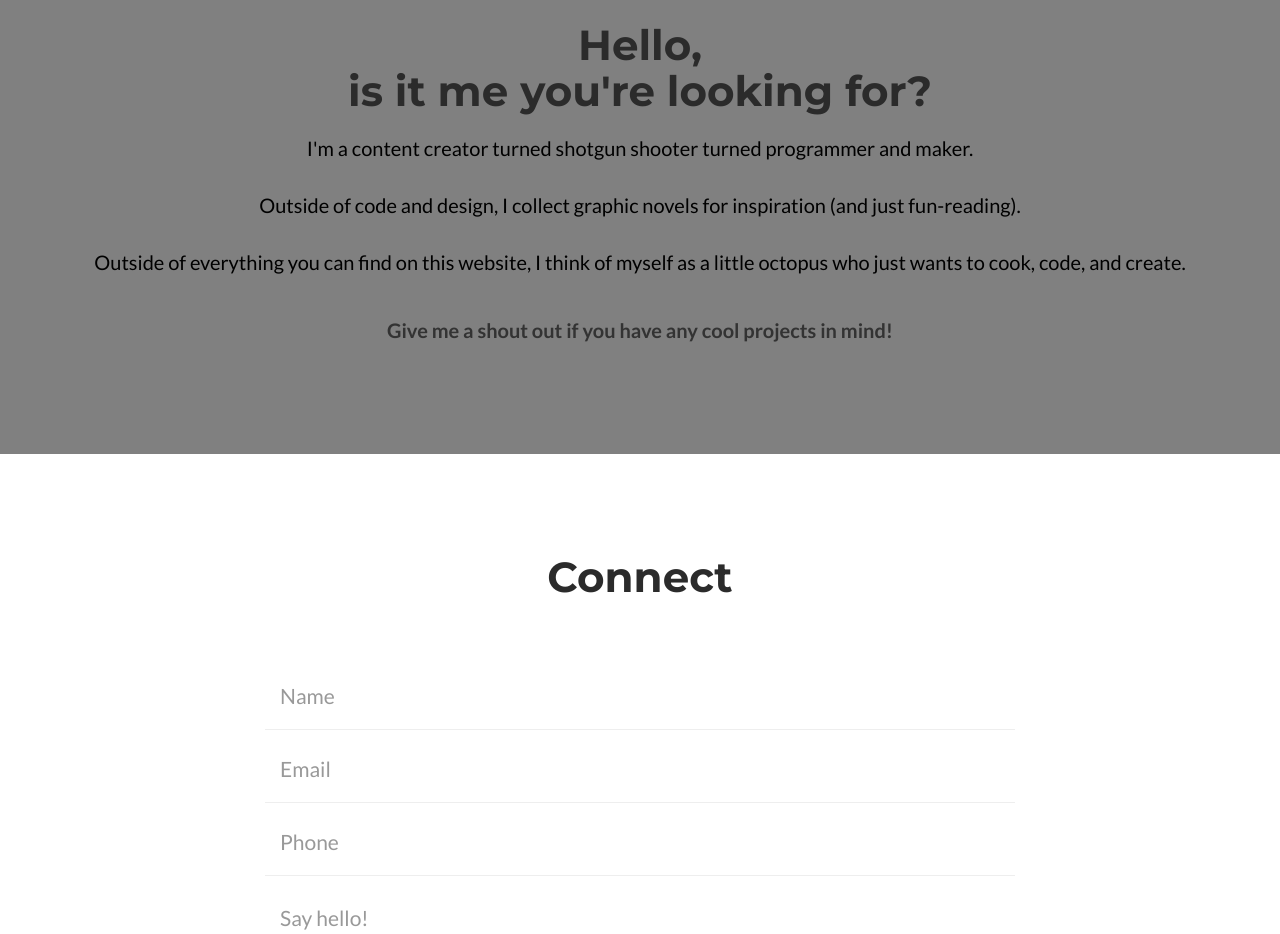
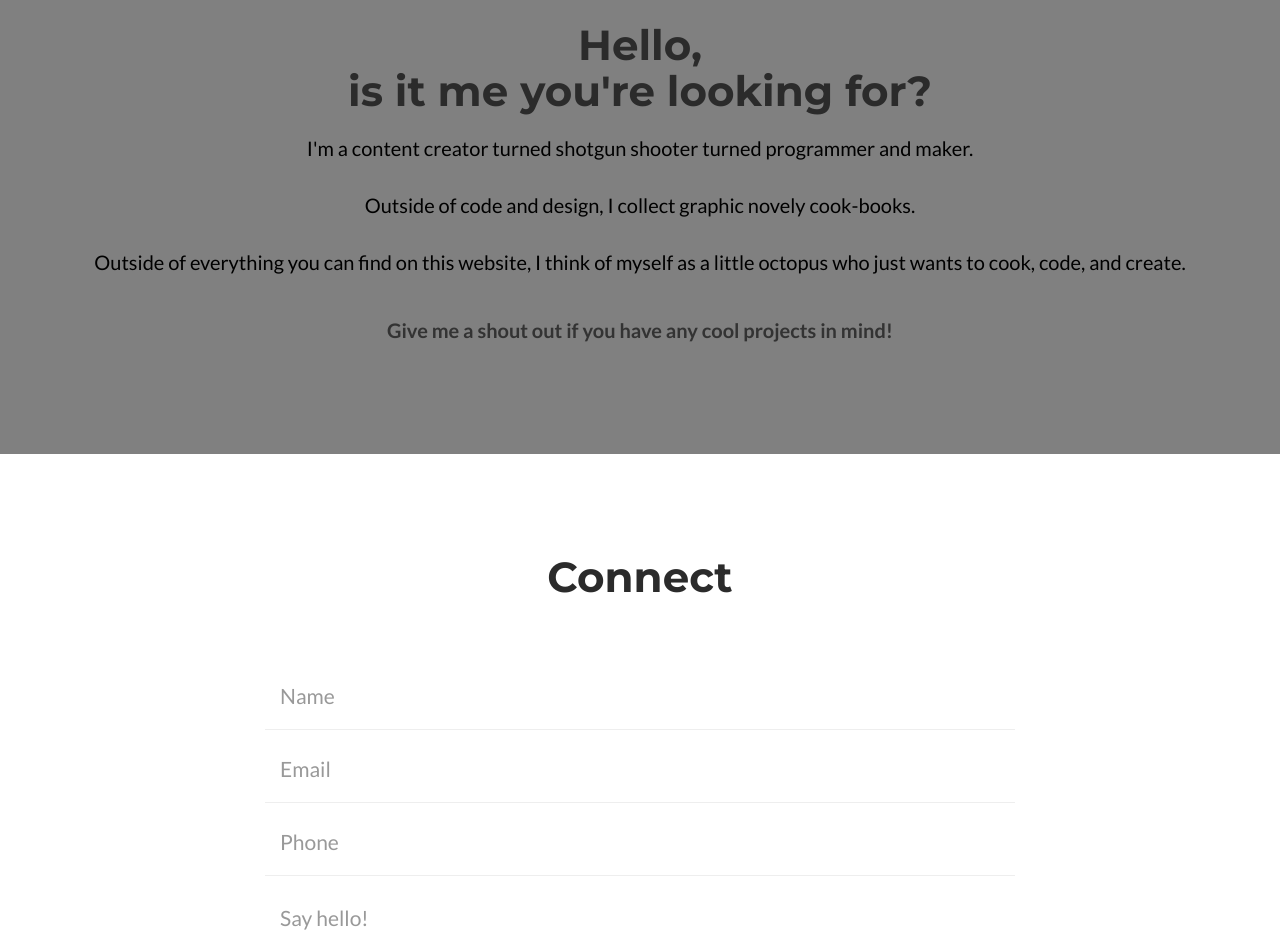
Before and after one commit to Shreiya/home, a website: page index.html in a window 1280 px wide. Shown: the part 2100-3034 px from the top of the page. Drawn offline with nearby package versions, Linux system fonts and the light colour scheme; some packages are replaced by stand-ins of ours.

Commit message:
cook boooks

```diff
--- a/index.html
+++ b/index.html
@@ -183,7 +183,7 @@
                 <div class="col-lg-12 text-center">
                     <p style="color:black; text-align:center;">I'm a content creator turned shotgun shooter turned programmer and maker.
                     <br><br>
-                    Outside of code and design, I collect graphic novels for inspiration (and just fun-reading).
+                    Outside of code and design, I collect graphic novely cook-books.
                     <br><br>
                     Outside of everything you can find on this website, I think of myself as a little octopus who just wants to cook, code, and create.
                     <br><br>
```
